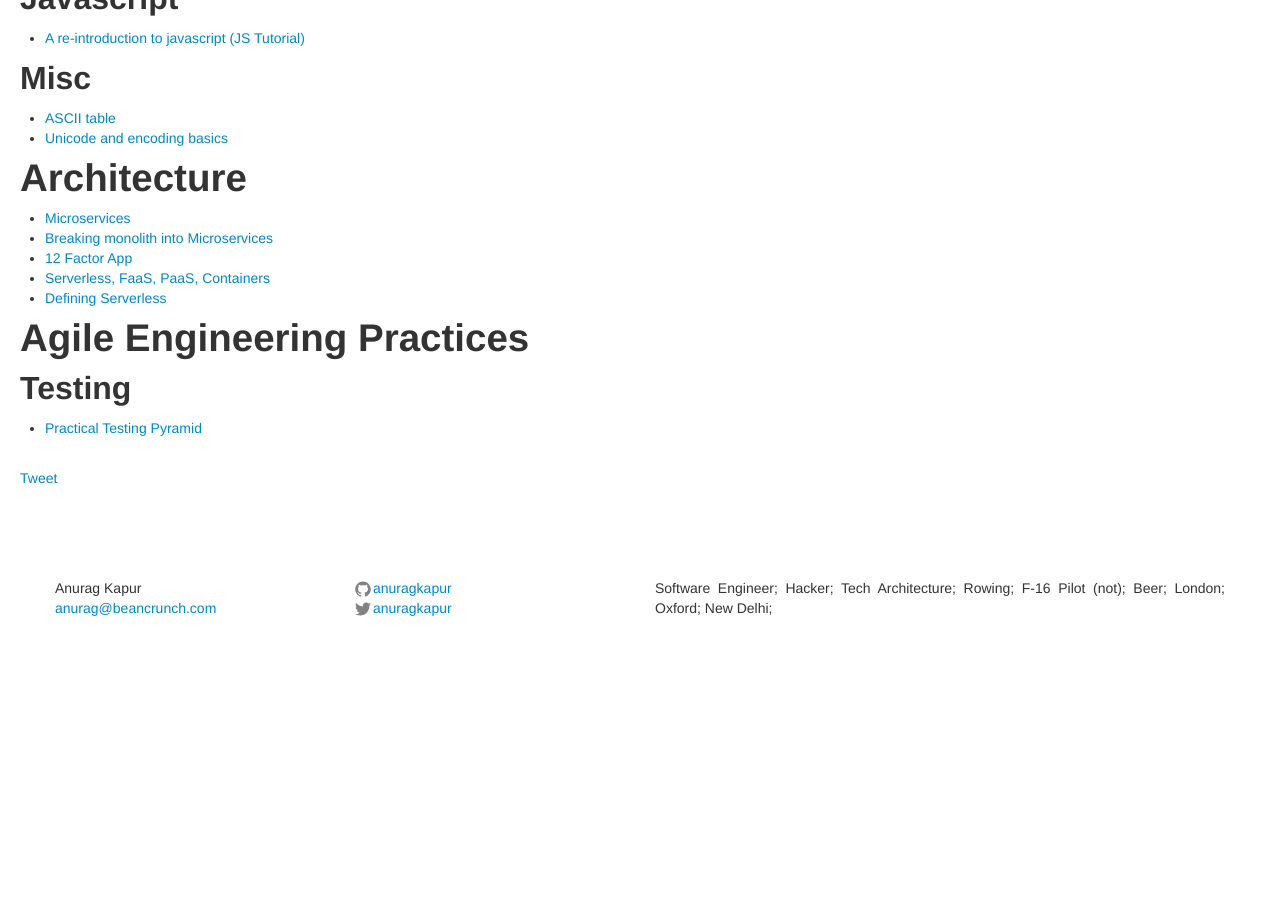
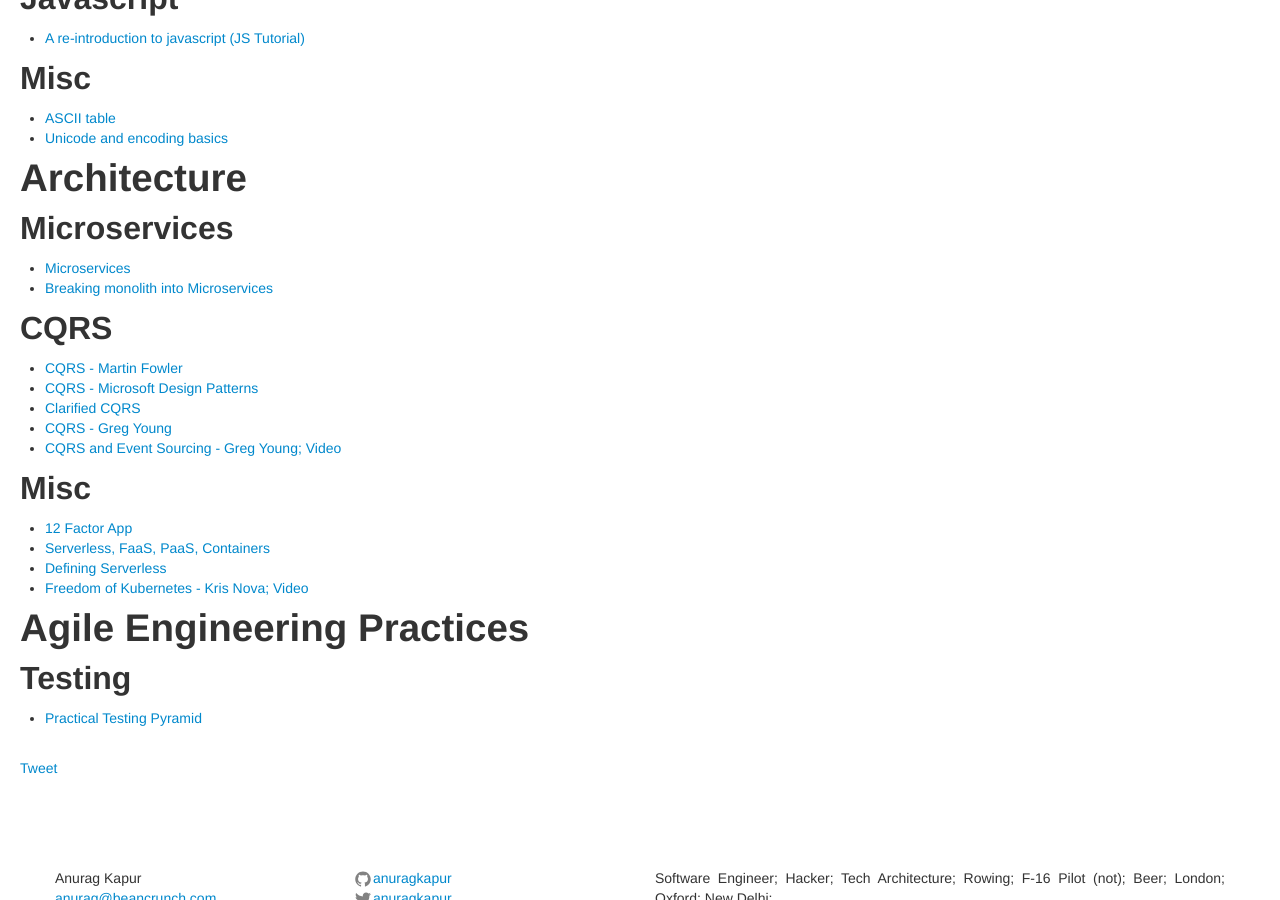
Before and after one commit to anuragkapur/anuragkapur.github.io, a Jekyll site: the page built from blog/engineering/_posts/2018-07-22-bookmarks.md, in a window 1280 px wide and 900 px high, scrolled down 896 px. Built offline with Jekyll 4.4.1, drawn with Linux system fonts in a browser that asks for light colours; comment, search, counter and statistics services are not loaded; before the commit the page ends 1534 px from its top, so only the background shows below that.

Commit message:
Add k8s velocity conf video and restructure

```diff
--- a/blog/engineering/_posts/2018-07-22-bookmarks.md
+++ b/blog/engineering/_posts/2018-07-22-bookmarks.md
@@ -33,6 +33,7 @@ permalink: /blog/bookmarks
 * [Spring Web - Reactive](https://docs.spring.io/spring/docs/5.0.9.RELEASE/spring-framework-reference/web-reactive.html)
 * [Reactive Spring 5 Demo Video](https://www.infoq.com/presentations/reactive-spring-5)
 * [Project Reactor - Reference Guide](http://projectreactor.io/docs/core/release/reference/)
+
 ### Java 8
 * [Effective use of Optionals](https://www.oracle.com/technetwork/articles/java/java8-optional-2175753.html)
 
@@ -48,11 +49,22 @@ permalink: /blog/bookmarks
 * [Unicode and encoding basics](https://www.joelonsoftware.com/2003/10/08/the-absolute-minimum-every-software-developer-absolutely-positively-must-know-about-unicode-and-character-sets-no-excuses/)
 
 # Architecture
+## Microservices
 * [Microservices](https://martinfowler.com/articles/microservices.html)
 * [Breaking monolith into Microservices](https://martinfowler.com/articles/break-monolith-into-microservices.html)
+
+## CQRS
+* [CQRS - Martin Fowler](https://martinfowler.com/bliki/CQRS.html)
+* [CQRS - Microsoft Design Patterns](https://docs.microsoft.com/en-us/azure/architecture/patterns/cqrs)
+* [Clarified CQRS](http://udidahan.com/2009/12/09/clarified-cqrs/)
+* [CQRS - Greg Young](http://codebetter.com/gregyoung/2010/02/16/cqrs-task-based-uis-event-sourcing-agh/)
+* [CQRS and Event Sourcing - Greg Young; Video](https://www.youtube.com/watch?v=JHGkaShoyNs)
+
+## Misc
 * [12 Factor App](https://12factor.net/)
 * [Serverless, FaaS, PaaS, Containers](https://martinfowler.com/articles/serverless.html)
 * [Defining Serverless](https://blog.symphonia.io/defining-serverless-part-1-704d72bc8a32)
+* [Freedom of Kubernetes - Kris Nova; Video](https://www.safaribooksonline.com/videos/velocity-conference/9781492025931/9781492025931-video323597)
 
 # Agile Engineering Practices
 ## Testing
```
